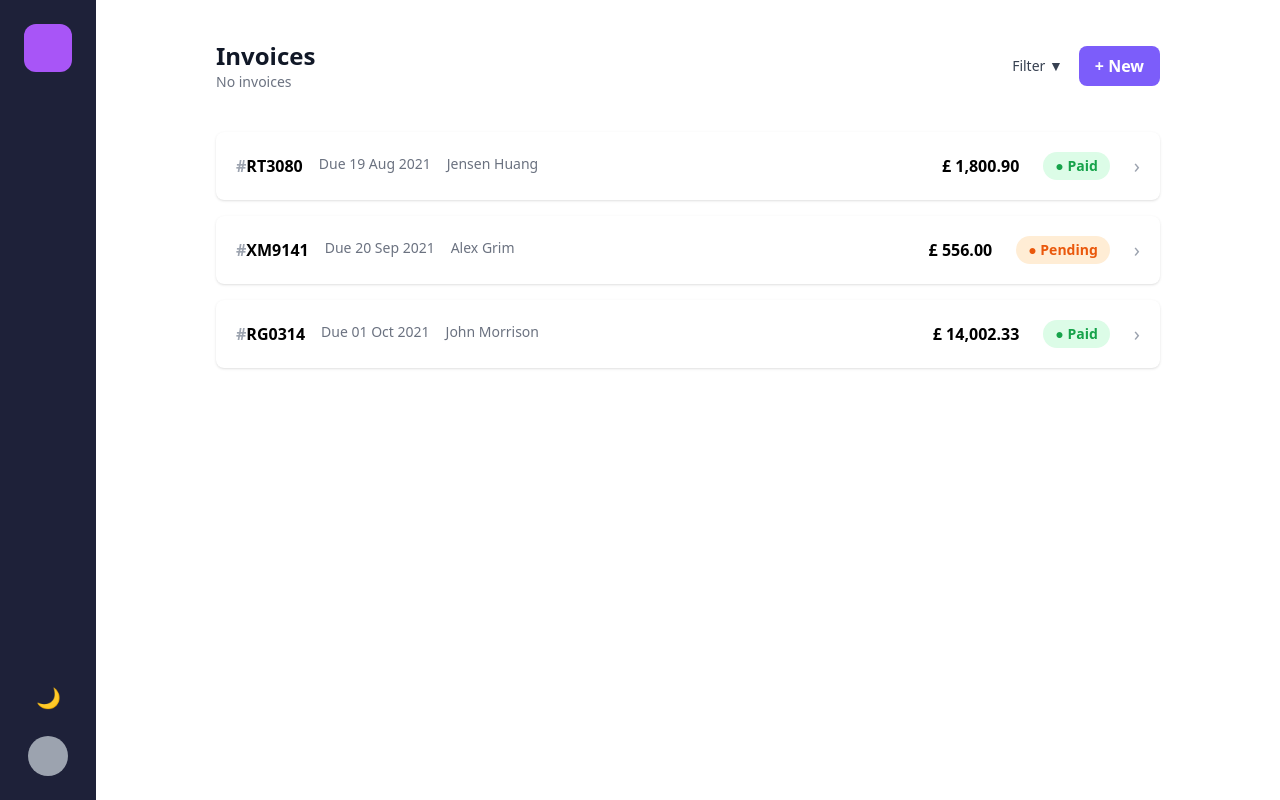
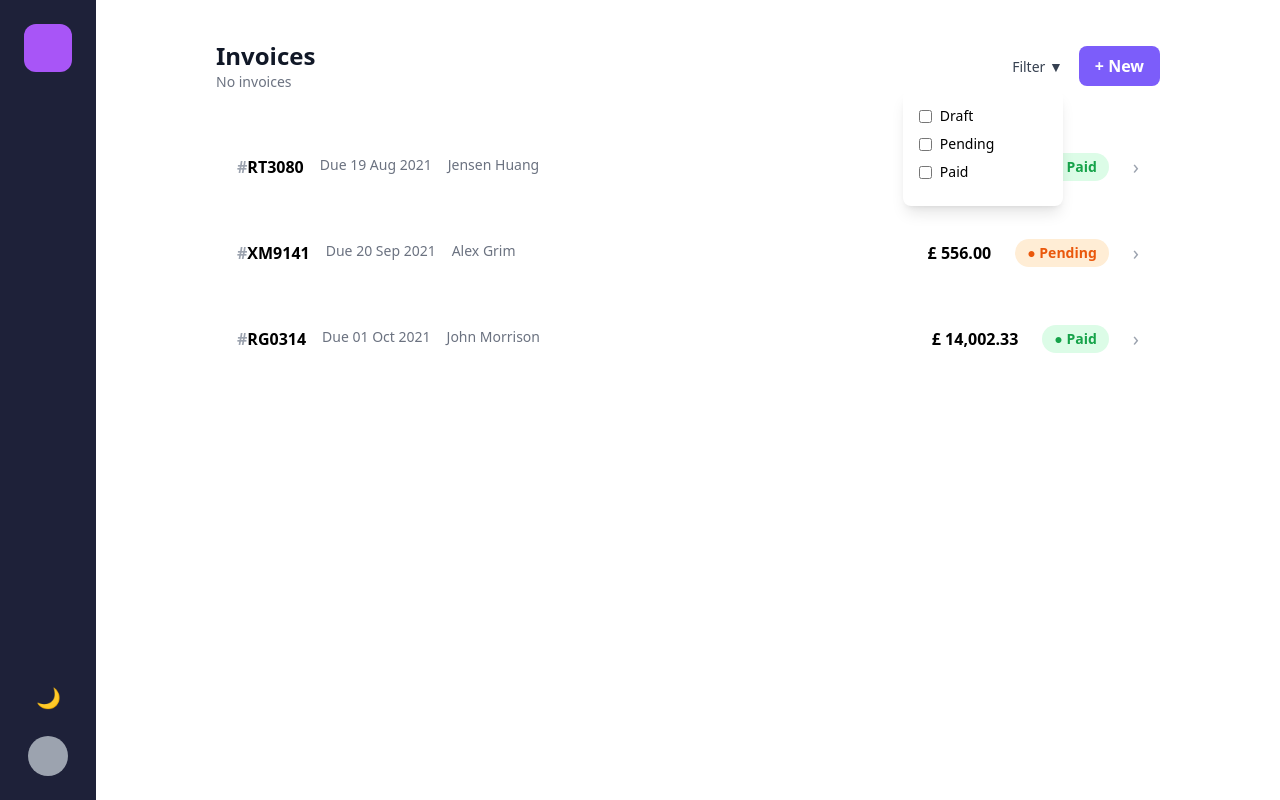
Before and after one commit to abdul-o/invoice-application, a React (Vite) app: page / in a window 1280 px wide. Both pictures are taken after a click on the button "Filter ▼". Built offline with nearby package versions, Linux system fonts and the light colour scheme.

Commit message:
View invoice page added

```diff
--- a/src/App.jsx
+++ b/src/App.jsx
@@ -1,11 +1,26 @@
+// import { BrowserRouter, Routes, Route } from "react-router-dom";
+// import Home from "./pages/Home";
+
+// export default function App() {
+//   return (
+//     <BrowserRouter>
+//       <Routes>
+//         <Route path="/" element={<Home />} />
+//       </Routes>
+//     </BrowserRouter>
+//   );
+// }
+
 import { BrowserRouter, Routes, Route } from "react-router-dom";
 import Home from "./pages/Home";
+import InvoiceDetail from "./pages/InvoiceDetail";
 
 export default function App() {
   return (
     <BrowserRouter>
       <Routes>
         <Route path="/" element={<Home />} />
+        <Route path="/invoice/:id" element={<InvoiceDetail />} />
       </Routes>
     </BrowserRouter>
   );
--- /dev/null
+++ b/src/components/invoice/FilterDropdown.jsx
@@ -0,0 +1,51 @@
+import { useState } from "react";
+
+export default function FilterDropdown({ selected, setSelected }) {
+  const [open, setOpen] = useState(false);
+
+  const options = ["Draft", "Pending", "Paid"];
+
+  function toggleOption(option) {
+    if (selected.includes(option)) {
+      setSelected(selected.filter((o) => o !== option));
+    } else {
+      setSelected([...selected, option]);
+    }
+  }
+
+  return (
+    <div className="relative">
+
+      {/* Button */}
+      <button
+        onClick={() => setOpen(!open)}
+        className="text-sm font-medium text-gray-700 dark:text-white"
+      >
+        Filter ▼
+      </button>
+
+      {/* Dropdown */}
+      {open && (
+        <div className="absolute right-0 mt-3 bg-white dark:bg-[#1E2139] shadow-lg rounded-lg p-4 w-40 z-10">
+
+          {options.map((option) => (
+            <label key={option} className="flex items-center gap-2 mb-2 cursor-pointer">
+
+              <input
+                type="checkbox"
+                checked={selected.includes(option)}
+                onChange={() => toggleOption(option)}
+              />
+
+              <span className="text-sm dark:text-white">
+                {option}
+              </span>
+
+            </label>
+          ))}
+
+        </div>
+      )}
+    </div>
+  );
+}
--- a/src/components/invoice/InvoiceCard.jsx
+++ b/src/components/invoice/InvoiceCard.jsx
@@ -1,9 +1,15 @@
 import StatusBadge from "../ui/StatusBadge";
 
-export default function InvoiceCard({ invoice }) {
+export default function InvoiceCard({ invoice, active }) {
   return (
-    <div className="bg-white dark:bg-[#1E2139] rounded-lg p-5 flex justify-between items-center shadow hover:scale-[1.01] transition cursor-pointer">
-
+     <div className={`
+  bg-white dark:bg-[#1E2139]
+  rounded-lg p-5 flex justify-between items-center
+  border border-transparent
+  hover:border-purple-500
+  transition
+  cursor-pointer ${active ? "border-purple-600":"border-transparent hover:border-purple-500"}
+  `}>
       {/* LEFT */}
       <div className="flex justify-between gap-4">
         <h3 className="font-bold text-black dark:text-white">
--- a/src/components/layout/Header.jsx
+++ b/src/components/layout/Header.jsx
@@ -1,6 +1,10 @@
 import Button from "../ui/Button";
+import FilterDropdown from "../invoice/FilterDropdown";
+import { useState } from "react";
 
 export default function Header() {
+
+  const [selected, setSelected] = useState([]);
   return (
     <div className="flex items-center justify-between mb-10">
 
@@ -18,9 +22,10 @@ export default function Header() {
       <div className="flex items-center gap-4">
 
         {/* Filter */}
-        <button className="text-sm font-medium text-gray-700 dark:text-white">
+        <FilterDropdown selected={selected} setSelected={setSelected} />
+        {/* <button className="text-sm font-medium text-gray-700 dark:text-white">
           Filter ▼
-        </button>
+        </button> */}
 
         {/* New Invoice */}
         <Button>
--- a/src/pages/Home.jsx
+++ b/src/pages/Home.jsx
@@ -1,8 +1,10 @@
 import Container from "../components/layout/Container";
 import Header from "../components/layout/Header";
 import InvoiceCard from "../components/invoice/InvoiceCard";
+import { useState } from "react";
 
 export default function Home() {
+  const [filter, setFilter] = useState([]);
   const invoices = [
     {
       id: "RT3080",
@@ -29,12 +31,27 @@ export default function Home() {
 
   return (
     <Container>
-      <Header />
+      {/* <Header /> */}
+     <Header filter={filter} setFilter={setFilter} />
+      <div className="flex flex-col gap-4">
 
-      <div className="flex flex-col gap-4">
-        {invoices.map((inv) => (
+        {/* {invoices.map((inv) =>  */}
+
+
+        {invoices
+  .filter((inv) => {
+    if (filter.length === 0) return true;
+    return filter.includes(inv.status);
+  })
+  .map((inv) => (
           <InvoiceCard key={inv.id} invoice={inv} />
         ))}
+
+
+
+
+
+
       </div>
 
     </Container>
```
Also changed, not shown: 1 other file (tests, documents, lock files or other folders).
